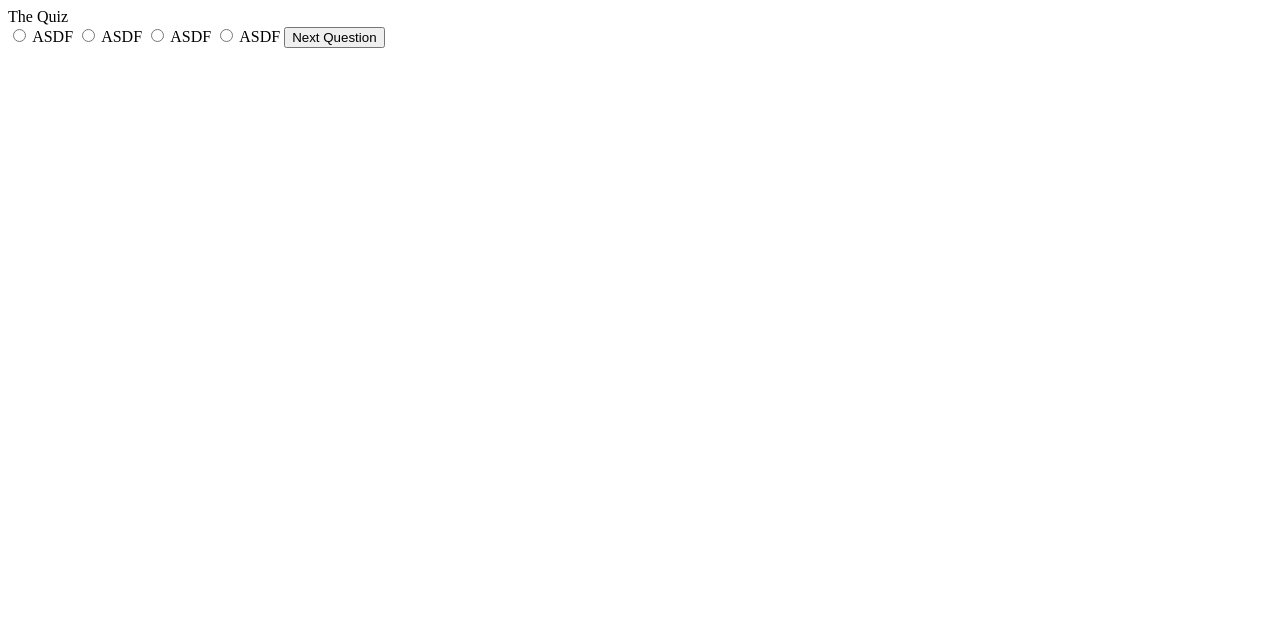
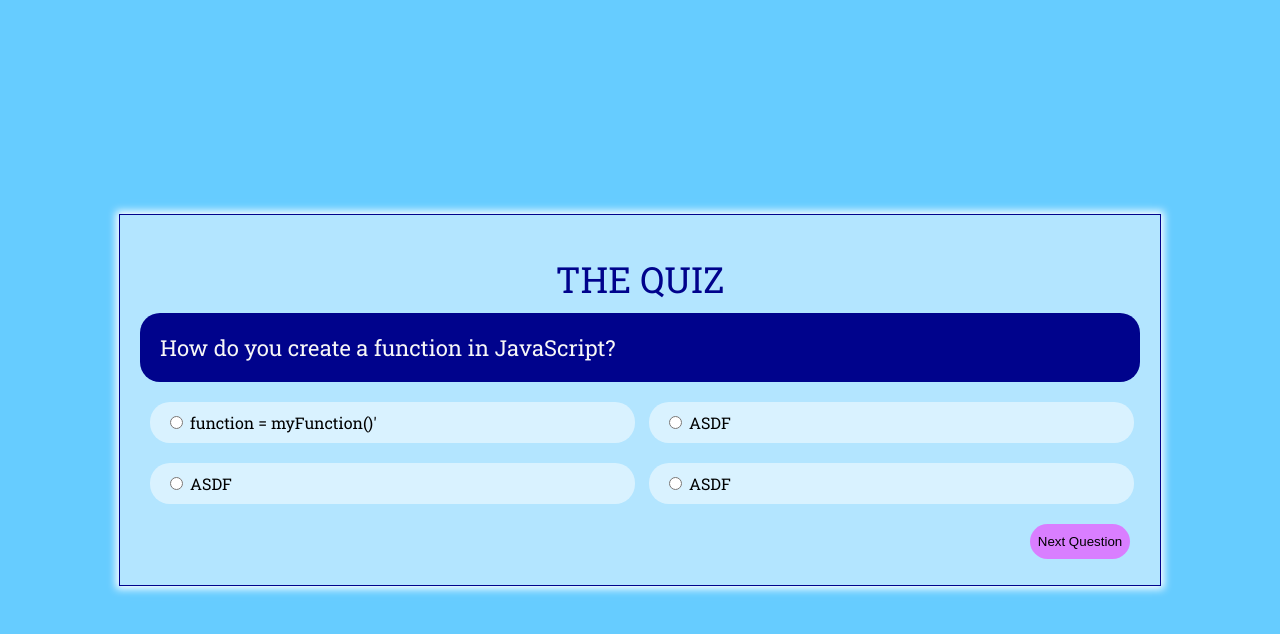
Before and after one commit to HamzaAhmedSheikh/Quiz_App, a plain HTML site: page index.html in a window 1280 px wide. Drawn offline with Linux system fonts and the light colour scheme.

Commit message:
ui complete quiz app part 1 complete

```diff
--- a/index.html
+++ b/index.html
@@ -11,23 +11,23 @@
 <body>
     <div id="quizContainer" class="container">
         <div class="title"> The Quiz </div>
-        <div id="question" class="question"></div>
-        <label for="optionOne">
+        <div id="question" class="question"> How do you create a function in JavaScript? </div>
+        <label for="optionOne" class="option">
             <input type="radio" name="option" id="optionOne" value="1" />
-            <span id="opt1"> ASDF </span>
+            <span id="opt1"> function = myFunction()' </span>
         </label>
 
-        <label for="optionTwo">
+        <label for="optionTwo" class="option">
             <input type="radio" name="option" id="optionTwo" value="1" />
             <span id="opt2"> ASDF </span>
         </label>
 
-        <label for="optionThree">
+        <label for="optionThree" class="option">
             <input type="radio" name="option" id="optionThree" value="1" />
             <span id="opt3"> ASDF </span>
         </label>
 
-        <label for="optionFour">
+        <label for="optionFour" class="option">
             <input type="radio" name="option" id="optionFour" value="1" />
             <span id="opt4"> ASDF </span>
         </label>
@@ -38,7 +38,7 @@
         </button>
     </div>
 
-    <div id="result" class="container"></div>
+    <div id="result" class="container result"></div>
 
     <script src="app.js"></script>
 </body>
--- a/style.css
+++ b/style.css
@@ -1,8 +1,82 @@
-h1 {
-    color: red;
-    background-color: whitesmoke;
+body {
+    font-family: 'Roboto Slab', serif;
+    background: #6cf;
+}
+
+.container {
+    height: 330px;
+    width: 1000px;
+    position: absolute;
+    top: 50%;
+    left: 50%;
+    transform: translateX(-50%) translateY(-50%);
+    background: rgba(255, 255, 255, 0.5);
+    padding: 20px;
+    border: 1px solid #00038C;
+    box-shadow: 0 0 8px 3px #fff;
 }
 
 #result {
     display: none;
 }
+
+.title {
+    padding-top: 20px;
+    text-align: center;
+    font-size: 36px;
+    text-transform: uppercase;
+    color: #00038C;
+}
+
+.question {
+    padding: 20px;
+    font-size: 22px;
+    background: #00038C;
+    border-radius: 20px;
+    margin: 10px 0 10px 0;
+    color: #f6f6f6;
+}
+
+.option {
+    width: 470px;
+    display: inline-block;
+    padding: 10px 0 10px 15px;
+    vertical-align: middle;
+    background: rgba(255, 255, 255, 0.5);
+    margin: 10px 0 10px 10px;
+    color: #000000;
+    border-radius: 20px;
+}
+
+.option:hover {
+    background: #00038C;
+    color: #f6f6f6;
+}
+
+.next-btn {
+    border: none;
+    outline: none;
+    background: rgba(255, 25, 255, 0.5);
+    width: 100px;
+    height: 35px;
+    border-radius: 20px;
+    cursor: pointer;
+    float: right;
+    margin: 10px;
+}
+
+.next-btn:hover {
+    background: #00038C;
+    color: #f6f6f6;
+}
+
+.result {
+    height: 100px;
+    text-align: center;
+    font-size: 75px;
+}
+
+.option input:checked .option {
+    background: #08038C;
+    color: #fff;
+}
```
